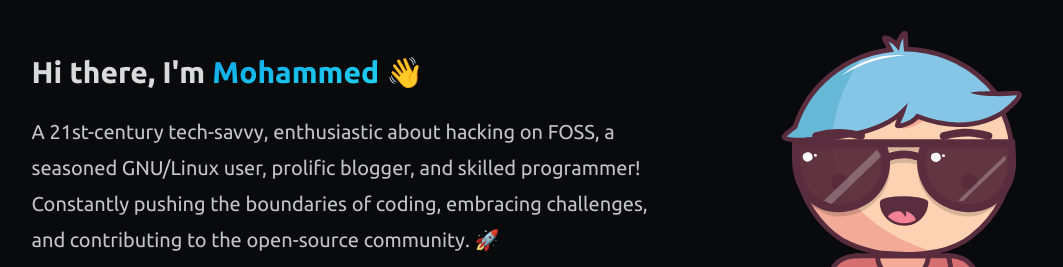
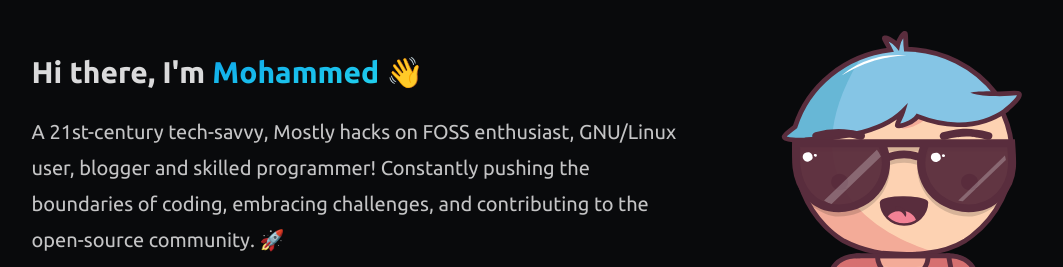
Before and after one commit to mhdZhHan/personal-blog, an Astro site: page / in a window 1280 px wide. Shown: the part 86-353 px from the top of the page, without its empty margins (101-1164 px from the left). Built offline with nearby package versions, Linux system fonts and the light colour scheme; Astro itself is replaced by a stand-in of ours.

Commit message:
content update

```diff
--- a/src/components/home/Hero.astro
+++ b/src/components/home/Hero.astro
@@ -4,8 +4,8 @@
             <div class="hero-container__left">
                 <h1 class="section-title">Hi there, I'm <span>Mohammed</span> 👋</h1>
                 <p>
-                    A 21st-century tech-savvy, enthusiastic about hacking on FOSS,
-                    a seasoned GNU/Linux user, prolific blogger, and skilled programmer!
+                    A 21st-century tech-savvy, Mostly hacks on FOSS enthusiast,
+                    GNU/Linux user, blogger and skilled programmer!
                     Constantly pushing the boundaries of coding, embracing challenges,
                     and contributing to the open-source community. 🚀
                 </p>
```
